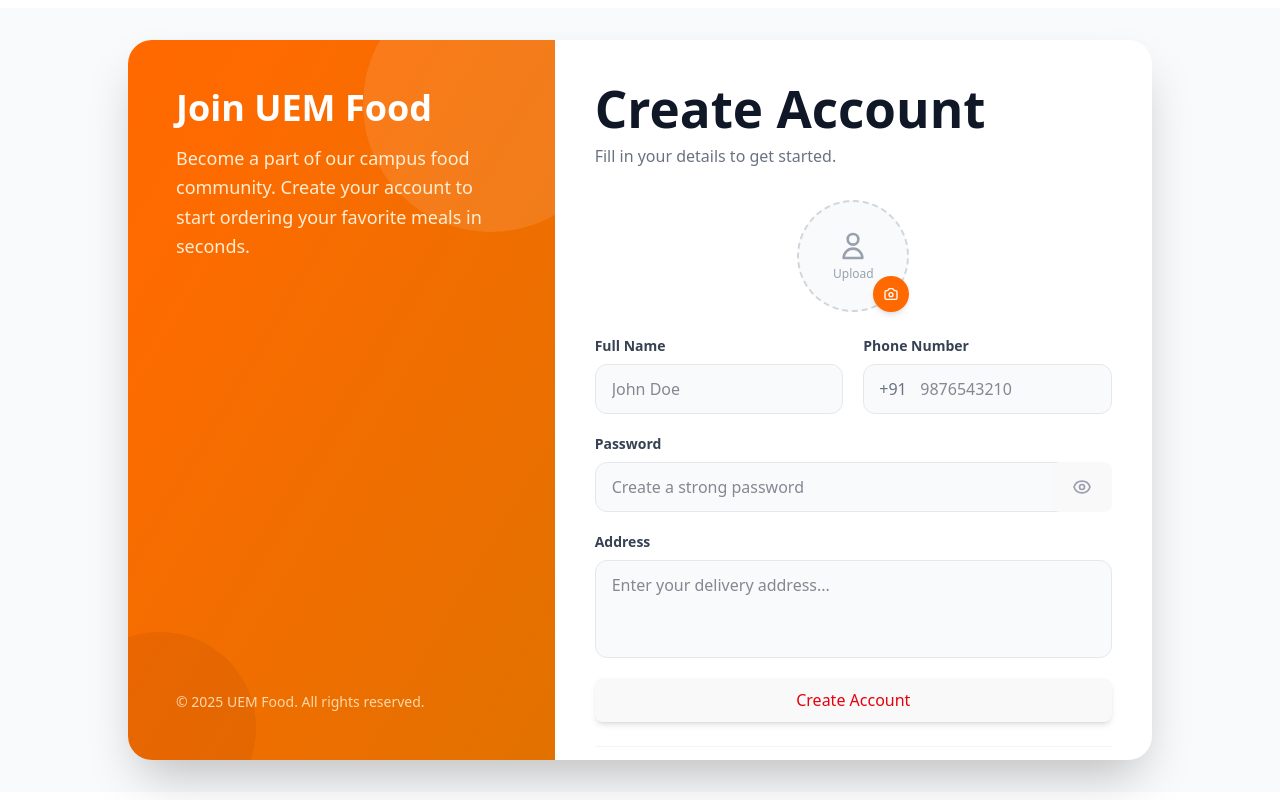
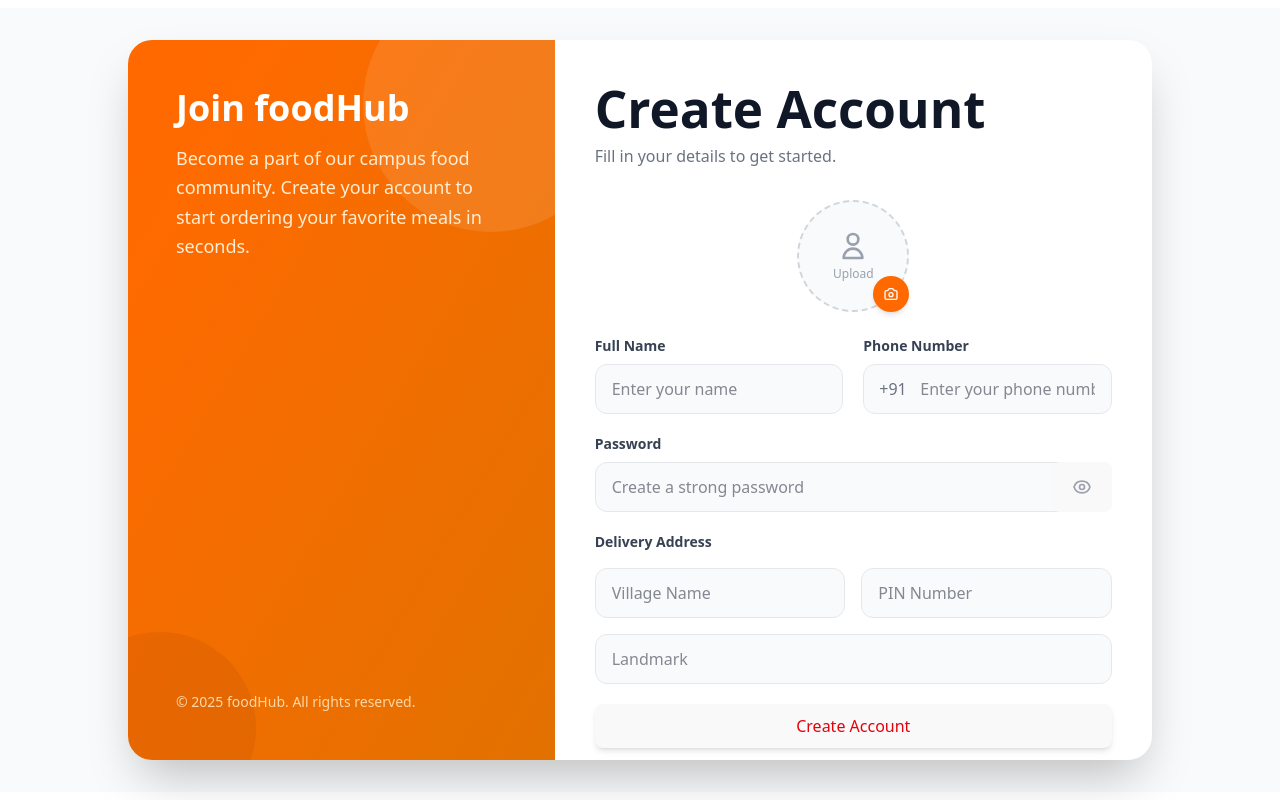
Before and after one commit to arnabadhikaryy/UEMFOODFRONTEND, a React (Vite) app: page /register in a window 1280 px wide. Built offline with nearby package versions, Linux system fonts and the light colour scheme.

Commit message:
design updated 22

```diff
--- a/src/component/login.jsx
+++ b/src/component/login.jsx
@@ -102,7 +102,7 @@
         {/* Right Side: Login Form */}
         <div className="w-full md:w-1/2 p-8 sm:p-12 flex flex-col justify-center bg-white">
           <div className="md:hidden mb-8 text-center">
-             <h1 className="text-3xl font-bold text-orange-500">UEM Food</h1>
+             <h1 className="text-3xl font-bold text-orange-500">foodHub</h1>
              <p className="text-gray-500 mt-2">Welcome back! Please sign in.</p>
           </div>
 
--- a/src/component/ragistration.jsx
+++ b/src/component/ragistration.jsx
@@ -11,12 +11,13 @@
     fullName: '',
     phone: '',
     password: '',
-    user_address: ''
+    village: '',
+    pin: '',
+    landmark: ''
   });
   const [avatar, setAvatar] = useState(null);
   const [preview, setPreview] = useState('');
   const [loading, setLoading] = useState(false);
-  // New state for password visibility
   const [showPassword, setShowPassword] = useState(false);
 
   const handleChange = (e) => {
@@ -44,7 +45,8 @@
     e.preventDefault();
     setLoading(true);
 
-    if (!formData.fullName || !formData.phone || !formData.password || !formData.user_address) {
+    // Updated validation to check all parts of the address
+    if (!formData.fullName || !formData.phone || !formData.password || !formData.village || !formData.pin || !formData.landmark) {
       toast.error('Please fill all fields');
       setLoading(false);
       return;
@@ -57,11 +59,14 @@
     }
 
     try {
+      // Combine address data into the requested format
+      const combinedAddress = `village: ${formData.village} , pin: ${formData.pin} , landmark: ${formData.landmark}`;
+
       const formDataToSend = new FormData();
       formDataToSend.append('fullName', formData.fullName);
       formDataToSend.append('phone', formData.phone);
       formDataToSend.append('password', formData.password);
-      formDataToSend.append('user_address', formData.user_address);
+      formDataToSend.append('user_address', combinedAddress); // Send the combined string
       formDataToSend.append('avatar', avatar);
 
       const response = await axios.post(
@@ -111,7 +116,7 @@
               transition={{ delay: 0.3 }}
               className="text-4xl font-extrabold text-white mb-4"
             >
-              Join UEM Food
+              Join foodHub
             </motion.h2>
             <motion.p
               initial={{ opacity: 0 }}
@@ -124,14 +129,14 @@
           </div>
 
           <div className="relative z-10 text-orange-200 text-sm font-medium">
-            © {new Date().getFullYear()} UEM Food. All rights reserved.
+            © {new Date().getFullYear()} foodHub. All rights reserved.
           </div>
         </div>
 
         {/* Right Side: Registration Form (Scrollable) */}
         <div className="w-full md:w-7/12 p-6 sm:p-10 flex flex-col overflow-y-auto custom-scrollbar">
           <div className="md:hidden mb-6 text-center">
-             <h1 className="text-3xl font-bold text-orange-500">UEM Food</h1>
+             <h1 className="text-3xl font-bold text-orange-500">foodHub</h1>
              <p className="text-gray-500 mt-2">Create your account</p>
           </div>
 
@@ -205,7 +210,7 @@
                   value={formData.fullName}
                   onChange={handleChange}
                   className="block w-full px-4 py-3 bg-gray-50 border border-gray-200 rounded-xl text-gray-900 focus:bg-white focus:ring-2 focus:ring-orange-500 focus:border-orange-500 transition-all"
-                  placeholder="John Doe"
+                  placeholder="Enter your name"
                 />
               </motion.div>
 
@@ -228,7 +233,7 @@
                     value={formData.phone}
                     onChange={handleChange}
                     className="block w-full pl-14 pr-4 py-3 bg-gray-50 border border-gray-200 rounded-xl text-gray-900 focus:bg-white focus:ring-2 focus:ring-orange-500 focus:border-orange-500 transition-all"
-                    placeholder="9876543210"
+                    placeholder="Enter your phone number"
                   />
                 </div>
               </motion.div>
@@ -272,24 +277,52 @@
               </div>
             </motion.div>
 
-            {/* Address */}
+            {/* Divided Address Section */}
             <motion.div
               initial={{ opacity: 0, x: 20 }}
               animate={{ opacity: 1, x: 0 }}
               transition={{ delay: 0.7 }}
+              className="space-y-4"
             >
-              <label htmlFor="user_address" className="block text-gray-700 text-sm font-semibold mb-2">
-                Address
+              <label className="block text-gray-700 text-sm font-semibold">
+                Delivery Address
               </label>
-              <textarea
-                id="user_address"
-                name="user_address"
-                value={formData.user_address}
-                onChange={handleChange}
-                rows="3"
-                className="block w-full px-4 py-3 bg-gray-50 border border-gray-200 rounded-xl text-gray-900 focus:bg-white focus:ring-2 focus:ring-orange-500 focus:border-orange-500 transition-all resize-none"
-                placeholder="Enter your delivery address..."
-              ></textarea>
+
+              <div className="grid grid-cols-1 md:grid-cols-2 gap-4 mt-2">
+                <div>
+                  <input
+                    type="text"
+                    id="village"
+                    name="village"
+                    value={formData.village}
+                    onChange={handleChange}
+                    className="block w-full px-4 py-3 bg-gray-50 border border-gray-200 rounded-xl text-gray-900 focus:bg-white focus:ring-2 focus:ring-orange-500 focus:border-orange-500 transition-all"
+                    placeholder="Village Name"
+                  />
+                </div>
+                <div>
+                  <input
+                    type="text"
+                    id="pin"
+                    name="pin"
+                    value={formData.pin}
+                    onChange={handleChange}
+                    className="block w-full px-4 py-3 bg-gray-50 border border-gray-200 rounded-xl text-gray-900 focus:bg-white focus:ring-2 focus:ring-orange-500 focus:border-orange-500 transition-all"
+                    placeholder="PIN Number"
+                  />
+                </div>
+              </div>
+              <div>
+                <input
+                  type="text"
+                  id="landmark"
+                  name="landmark"
+                  value={formData.landmark}
+                  onChange={handleChange}
+                  className="block w-full px-4 py-3 bg-gray-50 border border-gray-200 rounded-xl text-gray-900 focus:bg-white focus:ring-2 focus:ring-orange-500 focus:border-orange-500 transition-all"
+                  placeholder="Landmark"
+                />
+              </div>
             </motion.div>
 
             <motion.button
```
